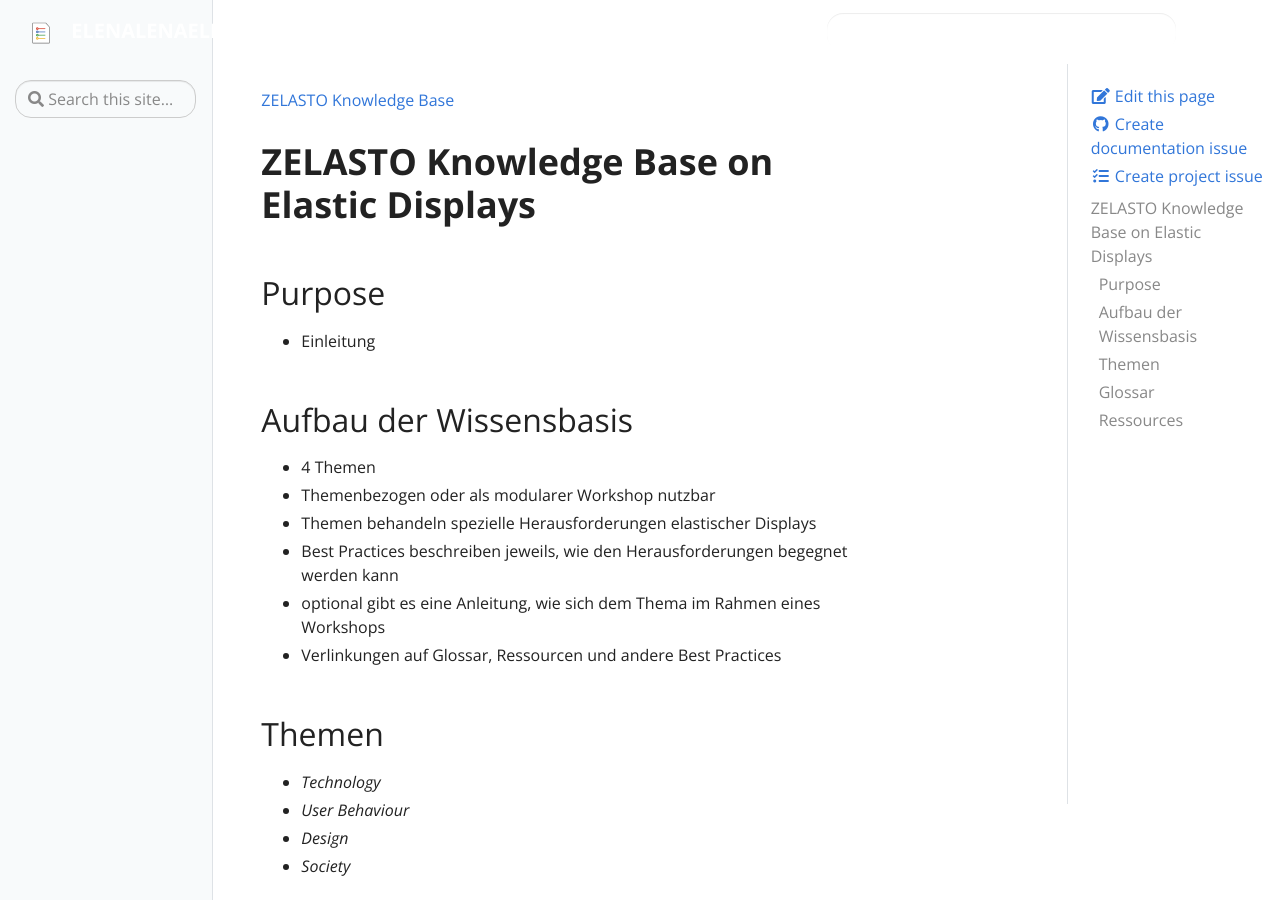
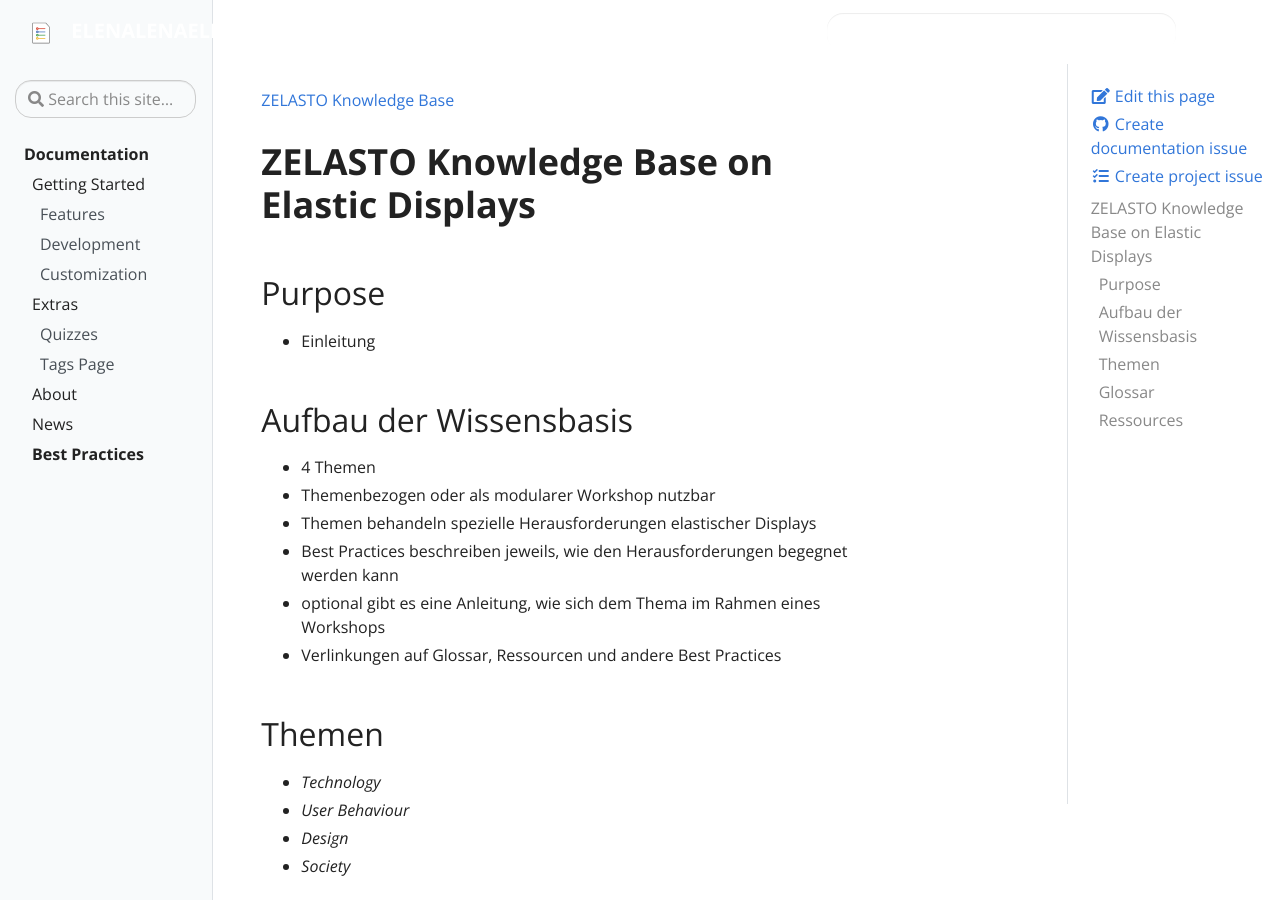
Before and after one commit to elenalenaelena/elenalenaelena.github.io, a Jekyll site: the page built from pages/index.md, in a window 1280 px wide and 900 px high. Built offline with Jekyll 4.4.1, drawn with Linux system fonts in a browser that asks for light colours.

Commit message:
Update toc.yml

```diff
--- a/_data/toc.yml
+++ b/_data/toc.yml
@@ -1,4 +1,3 @@
-toc:
 - title: Documentation
   url: docs
   links:
@@ -22,5 +21,5 @@ toc:
       url: "about"
     - title: "News"
       url: "news"
-- title: Documentation
+- title: Best Practices
   url: docs
```
